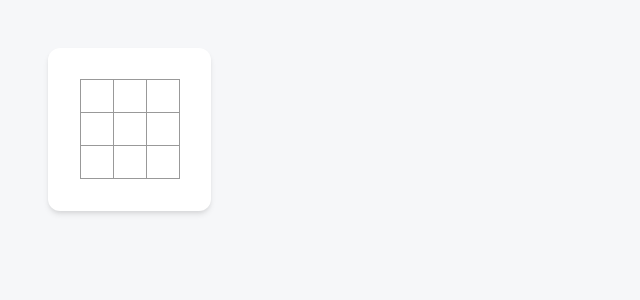
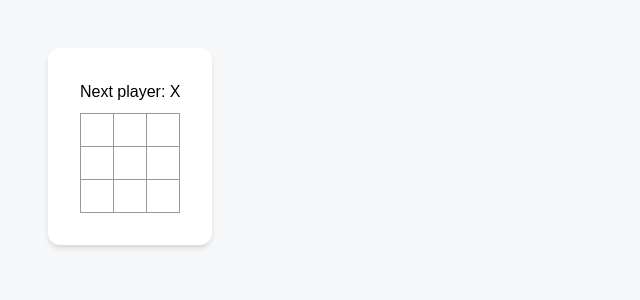
Before and after one commit to sarmaakondi/tic-react-toe, a React (Vite) app: page / in a window 1280 px wide. Shown: the top 300 px of the page, without its empty margins (0-640 px from the left). Built offline with nearby package versions, Linux system fonts and the light colour scheme.

Commit message:
Display game status

```diff
--- a/src/components/Board.jsx
+++ b/src/components/Board.jsx
@@ -22,8 +22,18 @@
         setXIsNext(!xIsNext);
     }
 
+    let status;
+    const winner = calculateWinner(squares);
+
+    if (winner) {
+        status = "Winner: " + winner;
+    } else {
+        status = "Next player: " + (xIsNext ? "X" : "O");
+    }
+
     return (
         <>
+            <div className="status">{status}</div>
             <div className="board-row">
                 <Square
                     value={squares[0]}
```
